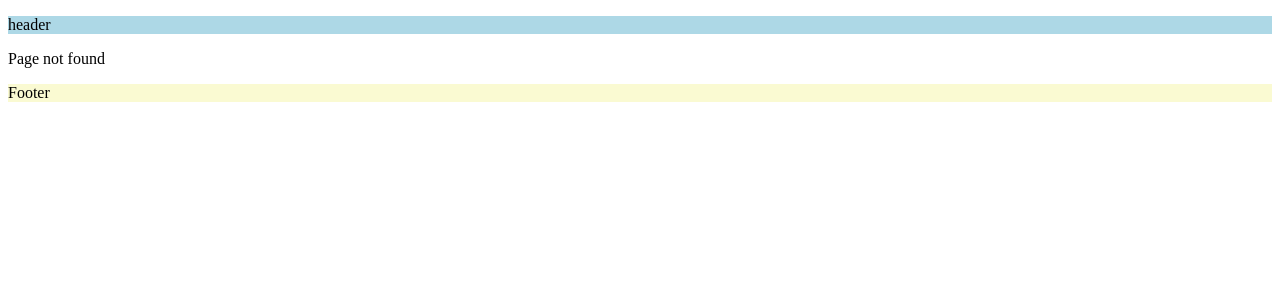
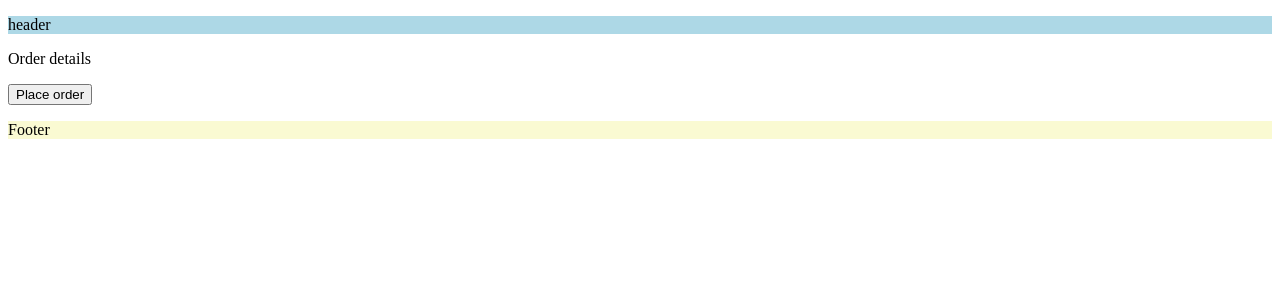
Before and after one commit to betawars/nextpersonal, a Next.js app: page /order-product in a window 1280 px wide. Before the commit this address had no page. Shown: the top 300 px of the page. Built offline with nearby package versions, Linux system fonts and the light colour scheme.

Commit message:
22 - tut

```diff
--- /dev/null
+++ b/src/app/order-product/orderDetails.tsx
@@ -0,0 +1,21 @@
+//This page is an example for how we can navigate to a page programatically, we use router from next/navigation to achieve that
+
+"use client"
+import { useRouter } from "next/navigation";
+
+export default function OrderDetails(){
+    const router = useRouter()
+
+    const handleClick = () =>{
+        console.log("Order Placed");
+        router.push("/")
+        // router.replace("/")//This will clear the history and the user will not be able to go back once they are redirected to the home page
+    }
+
+    return (
+        <div>
+            <p>Order details</p>
+            <button onClick={handleClick}>Place order</button>
+        </div>
+    )
+}
--- /dev/null
+++ b/src/app/order-product/page.tsx
@@ -0,0 +1,12 @@
+import { Metadata } from "next";
+import OrderDetails from "./orderDetails";
+export const metadata:Metadata = {
+    title:{
+        absolute:"Order Details"
+    }
+}
+export default function OrderHome(){
+    return(
+        <OrderDetails/>
+    )
+}
--- a/src/app/product/[productId]/reviews/[reviewId]/page.tsx
+++ b/src/app/product/[productId]/reviews/[reviewId]/page.tsx
@@ -1,4 +1,4 @@
-import { notFound } from "next/navigation";
+import { notFound, redirect } from "next/navigation";
 
 export default async function ProductReview({params}:{
     params:Promise<{productId:string; reviewId:string}>
@@ -7,7 +7,8 @@ export default async function ProductReview({params}:{
 
     //this is the example of routing to custom 'not found' page when it performs a certain condition
     if( Number(reviewId)>1000){
-        notFound()
+        // notFound()
+        redirect("/")// This can be used in cases where instead of redirecting the user to the not found page, you want redirect them to a different page, in this case, the home page.
     }
 
     return <h1>Product {productId} review {reviewId}</h1>
```
